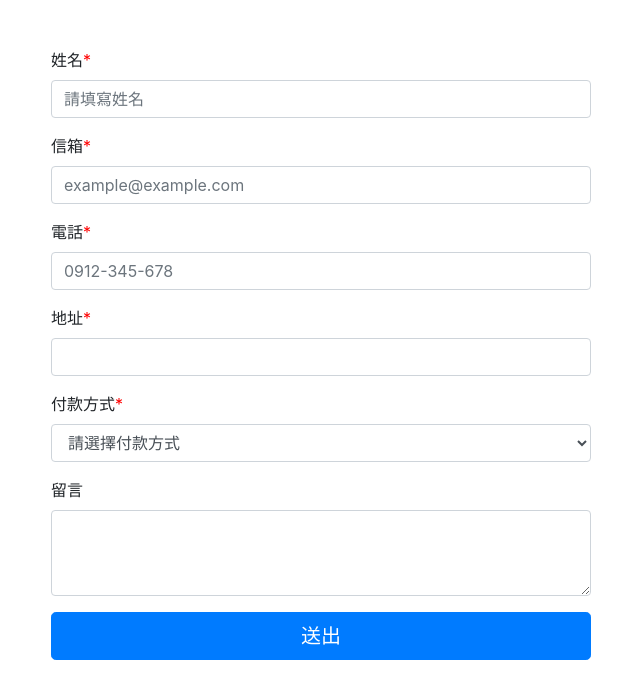
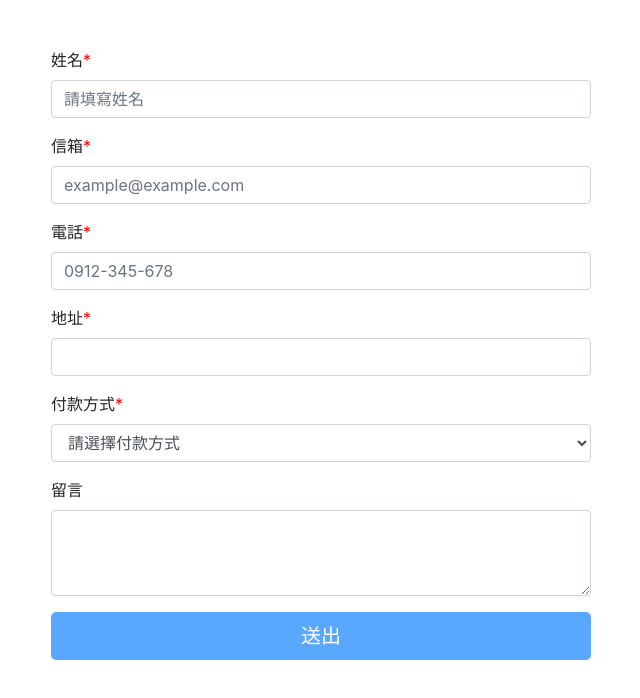
Before and after one commit to HedgehogKUCC/JS-Class-week5, a plain HTML site: page index.html in a window 1280 px wide. Shown: the whole page, without its empty margins (319-959 px from the left). Drawn offline with nearby package versions, Linux system fonts and the light colour scheme.

Commit message:
添加 form 驗證

```diff
--- a/all.js
+++ b/all.js
@@ -6,6 +6,9 @@ VeeValidate.localize('tw', zh_TW);
 
 // input 驗證
 Vue.component('ValidationProvider', VeeValidate.ValidationProvider);
+
+// form 驗證
+Vue.component('ValidationObserver', VeeValidate.ValidationObserver);
 
 // 自定義設定檔案，錯誤的 className
 VeeValidate.configure({
@@ -25,5 +28,10 @@ new Vue({
       address: '',
       payment: '',
     }
-  }
+  },
+  methods: {
+    sendForm() {
+      console.log("已送出表單");
+    }
+  },
 })
--- a/index.html
+++ b/index.html
@@ -15,7 +15,8 @@
     <div id="app" class="container mt-5">
       <div class="row justify-content-center align-items-center">
         <div class="col-6">
-          <form>
+          <validation-observer v-slot="{ invalid }">
+            <form @submit.prevent="sendForm">
               <div class="form-group">
                 <!--
                   rules: 規則
@@ -105,7 +106,10 @@
               </div>
 
               <div class="form-group">
-              <validation-provider rules="required" v-slot="{ errors, classes}">
+                <validation-provider
+                  rules="required"
+                  v-slot="{ errors, classes}"
+                >
                   <label for="payment">付款方式</label>
                   <select
                     name="payment"
@@ -138,10 +142,19 @@
                 ></textarea>
               </div>
 
-            <button type="submit" class="btn btn-primary btn-block btn-lg">
+              <!--
+                利用 v-slot="{ invalid }" 配合 button 的 :disabled="invalid"
+                來達到 表單 沒有驗證過 不能 click button
+              -->
+              <button
+                type="submit"
+                class="btn btn-primary btn-block btn-lg"
+                :disabled="invalid"
+              >
                 送出
               </button>
             </form>
+          </validation-observer>
         </div>
       </div>
     </div>
```
Lines whose indentation alone changed are shown as unchanged.
